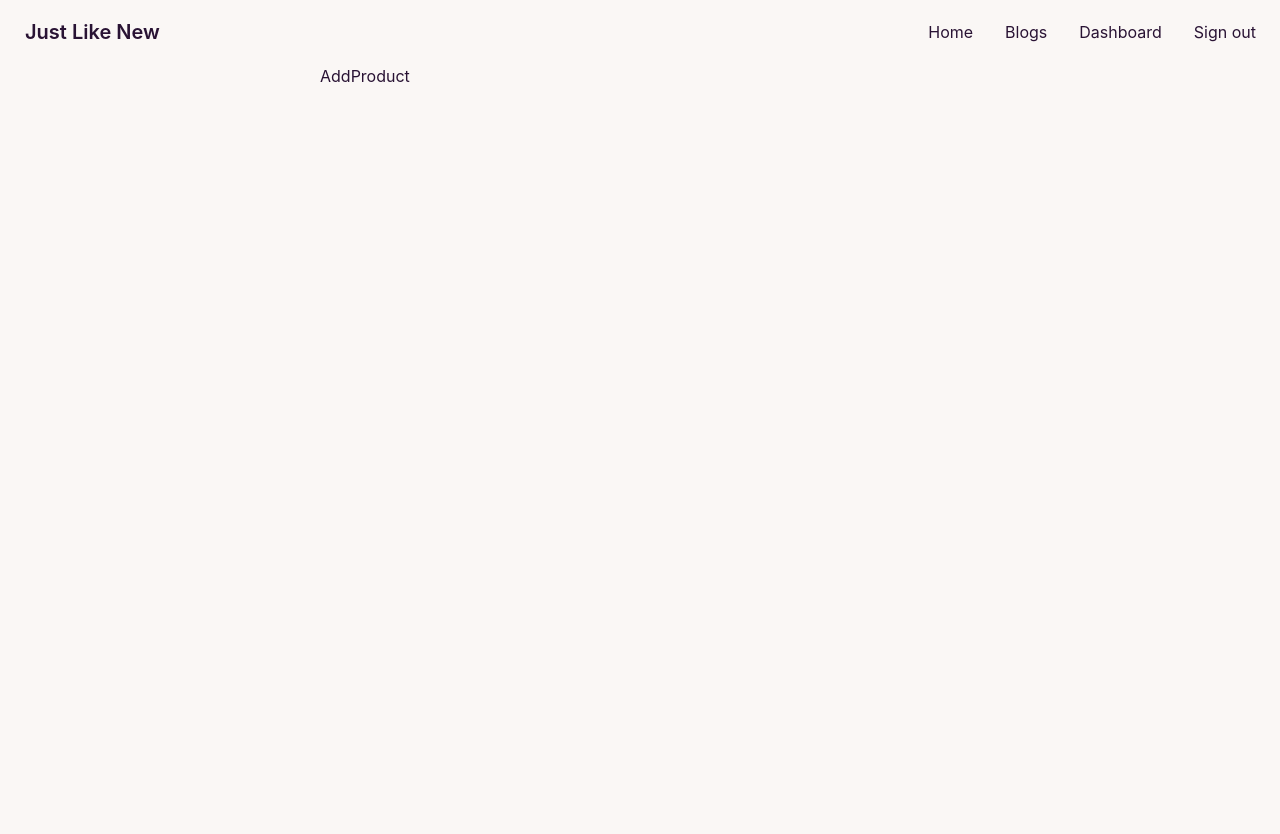
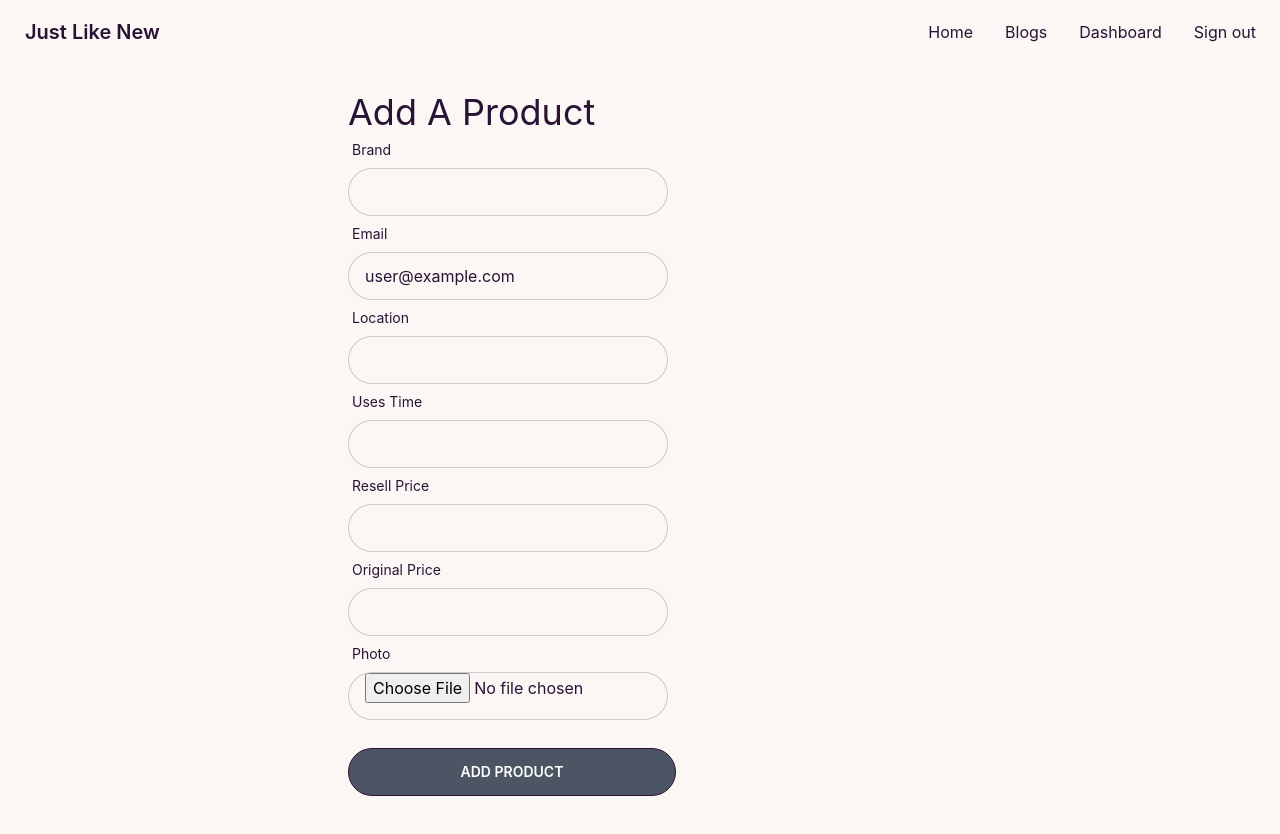
Before and after one commit to AsifAhmedSahil/just-like-new---client, a React (Create React App) app: page /dashboard/addproduct in a window 1280 px wide. Shown: the top 834 px of the page. Built offline with nearby package versions, Linux system fonts and the light colour scheme; no server answers; sample sign-in values are in the browser's storage.

Commit message:
seller find

```diff
--- a/src/Dashboard/AddProduct/AddProduct.js
+++ b/src/Dashboard/AddProduct/AddProduct.js
@@ -1,8 +1,135 @@
-import React from 'react'
+import React, { useContext } from 'react'
+import { useForm } from 'react-hook-form';
+import { useNavigate } from 'react-router-dom';
+import { AuthContext } from '../../Context/AuthProvider';
 
 const AddProduct = () => {
+
+    const imageHostKey = process.env.REACT_APP_imagebb_key
+    const {user} = useContext(AuthContext)
+    // console.log(user);
+
+    const navigate = useNavigate()
+
+  const { register, handleSubmit } = useForm();
+  const handleProduct = data =>{
+    const image = data.img[0]
+    const formData = new FormData();
+    formData.append("image",image);
+    const url = `https://api.imgbb.com/1/upload?key=${imageHostKey}`
+    fetch(url,{
+      method:"POST",
+      body:formData
+    })
+    .then(res => res.json())
+    .then(imgData => {
+        console.log(imgData)
+        if(imgData.success){
+            // console.log(imgData.data.url);
+            const product = {
+                name: data.name,
+                location: data.location,
+                email:data.email,
+                Uses: data.Uses,
+                resellPrice:data.resellPrice,
+                OriginalPrice:data.OriginalPrice,
+                img:imgData.data.url
+              }
+            //   console.log(product)
+             // save products info to the database
+        fetch('http://localhost:5000/products',{
+            method:"POST",
+            headers:{
+              "content-type": "application/json",
+              authorization: `bearer ${localStorage.getItem("accessToekn")}`
+            },
+            body:JSON.stringify(product)
+          })
+          .then(res => res.json())
+        .then(result =>{
+          console.log(result);
+        //   toast.success(`${data.name} is added successfully!`)
+          navigate("/dashboard/myproduct")
+        })
+        }
+    })
+  }
   return (
-    <div>AddProduct</div>
+    <div>
+           <div className='w-96 p-7'>
+            <h2 className="text-4xl">Add A Product</h2>
+            <form onSubmit={handleSubmit(handleProduct)}>
+                <div className="form-control w-full max-w-xs">
+                    <label className="label" > <span className="label-text">Brand</span></label>
+                    <input type="text" {...register("name", {
+                        required: "Name is Required"
+
+                    })} className="input input-bordered w-full max-w-xs" />
+                    {/* {errors.name && <p className='text-red-500'>{errors.name.message}</p>} */}
+                </div>
+                <div className="form-control w-full max-w-xs">
+                    <label className="label"> <span className="label-text">Email</span></label>
+                    <input defaultValue={user?.email} type="email" {...register("email", {
+                        required: true
+
+                    })} className="input input-bordered w-full max-w-xs" />
+                    {/* {errors.email && <p className='text-red-500'>{errors.email.message}</p>} */}
+                </div>
+                <div className="form-control w-full max-w-xs">
+                    <label className="label"> <span className="label-text">Location</span></label>
+                    <input type="text" {...register("location", {
+                        required: "location is Required"
+                    })} className="input input-bordered w-full max-w-xs" />
+                    {/* {errors.name && <p className='text-red-500'>{errors.name.message}</p>} */}
+                </div>
+                <div className="form-control w-full max-w-xs">
+                    <label className="label"> <span className="label-text">Uses Time</span></label>
+                    <input type="text" {...register("Uses", {
+                        required: "Uses Required"
+                    })} className="input input-bordered w-full max-w-xs" />
+                    {/* {errors.name && <p className='text-red-500'>{errors.name.message}</p>} */}
+                </div>
+                <div className="form-control w-full max-w-xs">
+                    <label className="label"> <span className="label-text">Resell Price</span></label>
+                    <input type="number" {...register("resellPrice", {
+                        required: "resell price Required"
+                    })} className="input input-bordered w-full max-w-xs" />
+                    {/* {errors.name && <p className='text-red-500'>{errors.name.message}</p>} */}
+                </div>
+                <div className="form-control w-full max-w-xs">
+                    <label className="label"> <span className="label-text">Original Price</span></label>
+                    <input type="number" {...register("OriginalPrice", {
+                        required: "original price Required"
+                    })} className="input input-bordered w-full max-w-xs" />
+                    {/* {errors.name && <p className='text-red-500'>{errors.name.message}</p>} */}
+                </div>
+
+
+
+          <div className="form-control w-full max-w-xs">
+          <label className="label">
+            <span className="label-text">Photo</span>
+          </label>
+          <input
+            type="file"
+            {...register("img",{
+              required: "photo is required"
+            })}
+            className="input input-bordered w-full max-w-xs"
+          />
+        </div>
+
+
+
+          <input
+            type="submit"
+            className="btn bg-gray-600 w-full text-white mt-7"
+            value="Add Product"
+          />
+
+      </form>
+    </div>
+    </div>
   )
 }
 
--- a/src/Dashboard/MyProduct/MyProduct.js
+++ b/src/Dashboard/MyProduct/MyProduct.js
@@ -1,9 +1,77 @@
-import React from 'react'
+import { useQuery } from "@tanstack/react-query";
+import React, { useContext, useState } from "react";
+import { AuthContext } from "../../Context/AuthProvider";
+import Loading from "../../Pages/Shared/Loading/Loading";
 
 const MyProduct = () => {
+  const { user } = useContext(AuthContext);
+  console.log(user.email);
+  const {
+    data: products,
+    refetch,
+    isLoading,
+  } = useQuery({
+    queryKey: ["products"],
+    queryFn: async () => {
+      try {
+        const res = await fetch(
+          `http://localhost:5000/products?email=${user.email}`,
+          {
+            headers: {
+              authorization: `bearer ${localStorage.getItem("accessToken")}`,
+            },
+          }
+        );
+        const data = await res.json();
+        console.log(data);
+        return data;
+      } catch (error) {}
+    },
+  });
+
+  //   if(isLoading){
+  //     return <Loading/>
+  //   }
+
   return (
-    <div>MyProduct</div>
-  )
-}
+    <div>
+      <div className="overflow-x-auto">
+        <table className="table table-zebra w-full">
+          <thead>
+            <tr>
+              <th></th>
+              <th>Avatar</th>
+              <th>Name</th>
+              <th>Email</th>
+              <th>Action</th>
+            </tr>
+          </thead>
+          <tbody>
+            {products &&
+              products?.map((product, i) => (
+                <tr key={product._id}>
+                  <th>{i + 1}</th>
+                  <td>
+                    <div className="avatar">
+                      <div className="w-24 rounded-xl">
+                        <img src={product.img} alt="" />
+                      </div>
+                    </div>
+                  </td>
+                  <td>{product.name}</td>
+                  <td>{product.email}</td>
+                  <td>
+                    <button className="btn btn-error btn-sm rounded">
+                      Delete
+                    </button>
+                  </td>
+                </tr>
+              ))}
+          </tbody>
+        </table>
+      </div>
+    </div>
+  );
+};
 
-export default MyProduct
+export default MyProduct;
--- a/src/Routes/Routes/Routes.js
+++ b/src/Routes/Routes/Routes.js
@@ -64,7 +64,8 @@ export const router = createBrowserRouter([
             },{
                 path:"/dashboard/myproduct",
                 element:<MyProduct/>
-            }
+            },
+
         ]
     }
 ])
```
